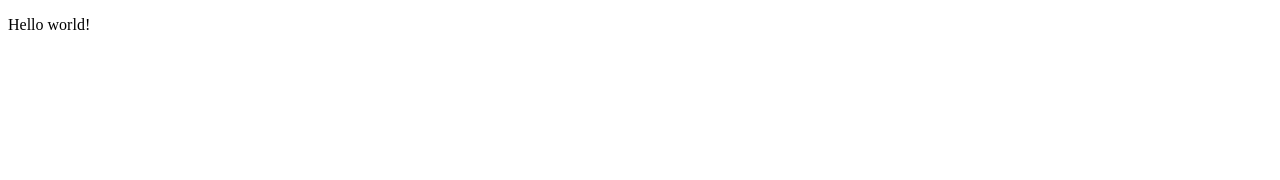
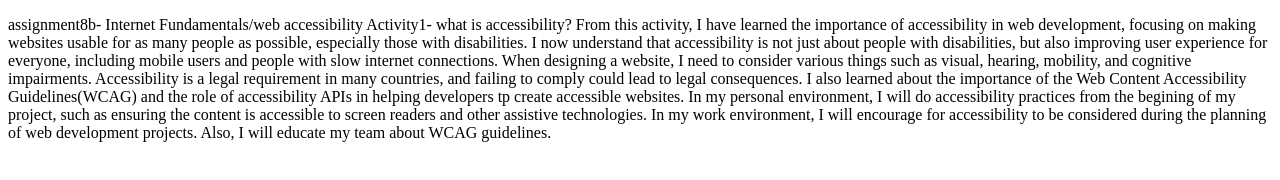
Before and after one commit to asramahmoodi/asramahmoodi.github.io, a plain HTML site: page web110/assignment8b.html in a window 1280 px wide. Drawn offline with Linux system fonts and the light colour scheme.

Commit message:
Update assignment8b.html

```diff
--- a/web110/assignment8b.html
+++ b/web110/assignment8b.html
@@ -5,6 +5,9 @@
     <title>assignment8b-summary</title>
   </head>
   <body>
-    <p>Hello world!</p>
+    <p>assignment8b- Internet Fundamentals/web accessibility
+    Activity1- what is accessibility?
+    From this activity, I have learned the importance of accessibility in web development, focusing on making websites usable for as many people as possible, especially those with disabilities. I now understand that accessibility is not just about people with disabilities, but also improving user experience for everyone, including mobile users and people with slow internet connections. When designing a website, I need to consider various things such as visual, hearing, mobility, and cognitive impairments. Accessibility is a legal requirement in many countries, and failing to comply could lead to legal consequences. I also learned about the importance of the Web Content Accessibility Guidelines(WCAG) and the role of accessibility APIs in helping developers tp create accessible websites.
+    In my personal environment, I will do accessibility practices from the begining of my project, such as ensuring the content is accessible to screen readers and other assistive technologies. In my work environment, I will encourage for accessibility to be considered during the planning of web development projects. Also, I will educate my team about WCAG guidelines.</p>
   </body>
 </html>
```
